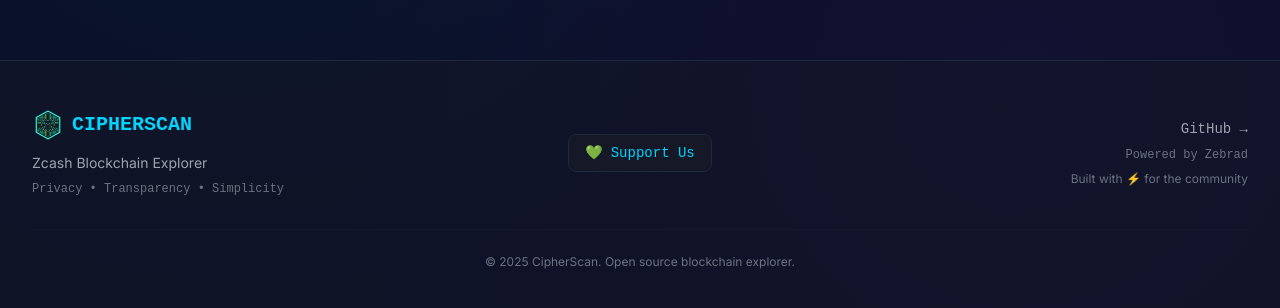
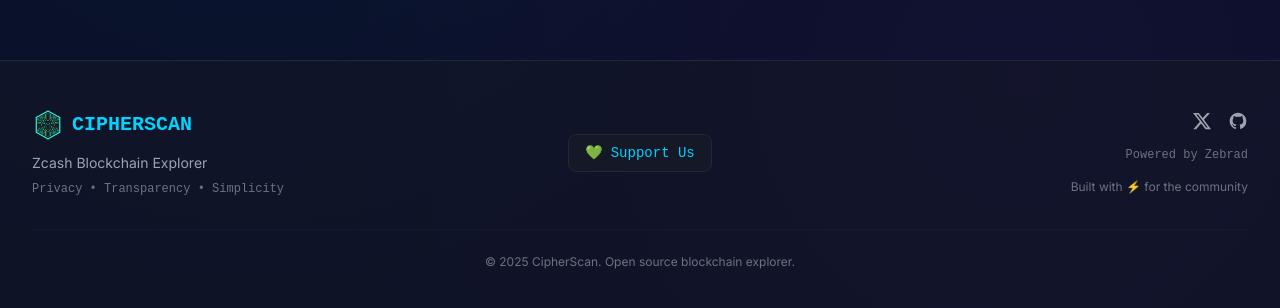
Before and after one commit to Kenbak/cipherscan, a Next.js app: page /privacy in a window 1280 px wide. Shown: the part 885-1193 px from the top of the page. Built offline with nearby package versions, Linux system fonts and the light colour scheme; no server answers.

Commit message:
Add social media icons to footer
- Add Twitter (X) icon with link to @cipherscan_app
- Add GitHub icon
- Replace text links with modern icon design
- Icons hover to cyan color

```diff
--- a/app/layout.tsx
+++ b/app/layout.tsx
@@ -113,15 +113,33 @@
 
               {/* Right: Links & Info */}
               <div className="text-center md:text-right">
-                <div className="flex flex-col space-y-1 sm:space-y-2">
+                <div className="flex flex-col space-y-3 sm:space-y-4">
+                  {/* Social Links */}
+                  <div className="flex items-center justify-center md:justify-end gap-4">
+                    <a
+                      href="https://twitter.com/cipherscan_app"
+                      target="_blank"
+                      rel="noopener noreferrer"
+                      className="text-gray-400 hover:text-cipher-cyan transition-colors"
+                      aria-label="Twitter"
+                    >
+                      <svg className="w-5 h-5" fill="currentColor" viewBox="0 0 24 24">
+                        <path d="M18.244 2.25h3.308l-7.227 8.26 8.502 11.24H16.17l-5.214-6.817L4.99 21.75H1.68l7.73-8.835L1.254 2.25H8.08l4.713 6.231zm-1.161 17.52h1.833L7.084 4.126H5.117z" />
+                      </svg>
+                    </a>
                     <a
                       href="https://github.com/Kenbak/cipherscan"
                       target="_blank"
                       rel="noopener noreferrer"
-                    className="text-xs sm:text-sm text-gray-400 hover:text-cipher-cyan transition-colors font-mono"
+                      className="text-gray-400 hover:text-cipher-cyan transition-colors"
+                      aria-label="GitHub"
                     >
-                    GitHub →
+                      <svg className="w-5 h-5" fill="currentColor" viewBox="0 0 24 24">
+                        <path fillRule="evenodd" d="M12 2C6.477 2 2 6.484 2 12.017c0 4.425 2.865 8.18 6.839 9.504.5.092.682-.217.682-.483 0-.237-.008-.868-.013-1.703-2.782.605-3.369-1.343-3.369-1.343-.454-1.158-1.11-1.466-1.11-1.466-.908-.62.069-.608.069-.608 1.003.07 1.531 1.032 1.531 1.032.892 1.53 2.341 1.088 2.91.832.092-.647.35-1.088.636-1.338-2.22-.253-4.555-1.113-4.555-4.951 0-1.093.39-1.988 1.029-2.688-.103-.253-.446-1.272.098-2.65 0 0 .84-.27 2.75 1.026A9.564 9.564 0 0112 6.844c.85.004 1.705.115 2.504.337 1.909-1.296 2.747-1.027 2.747-1.027.546 1.379.202 2.398.1 2.651.64.7 1.028 1.595 1.028 2.688 0 3.848-2.339 4.695-4.566 4.943.359.309.678.92.678 1.855 0 1.338-.012 2.419-.012 2.747 0 .268.18.58.688.482A10.019 10.019 0 0022 12.017C22 6.484 17.522 2 12 2z" clipRule="evenodd" />
+                      </svg>
                     </a>
+                  </div>
+
                   <p className="text-xs text-gray-500 font-mono">
                     Powered by Zebrad
                   </p>
```
Lines whose indentation alone changed are shown as unchanged.
